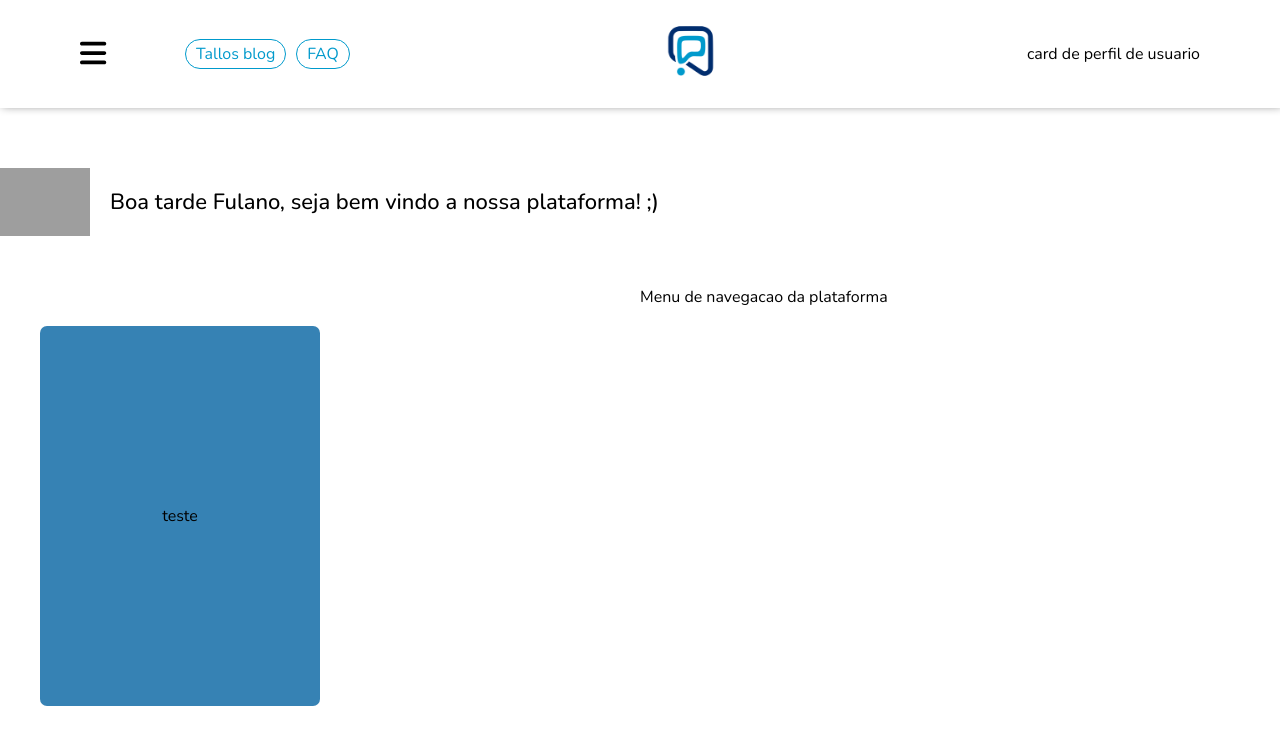
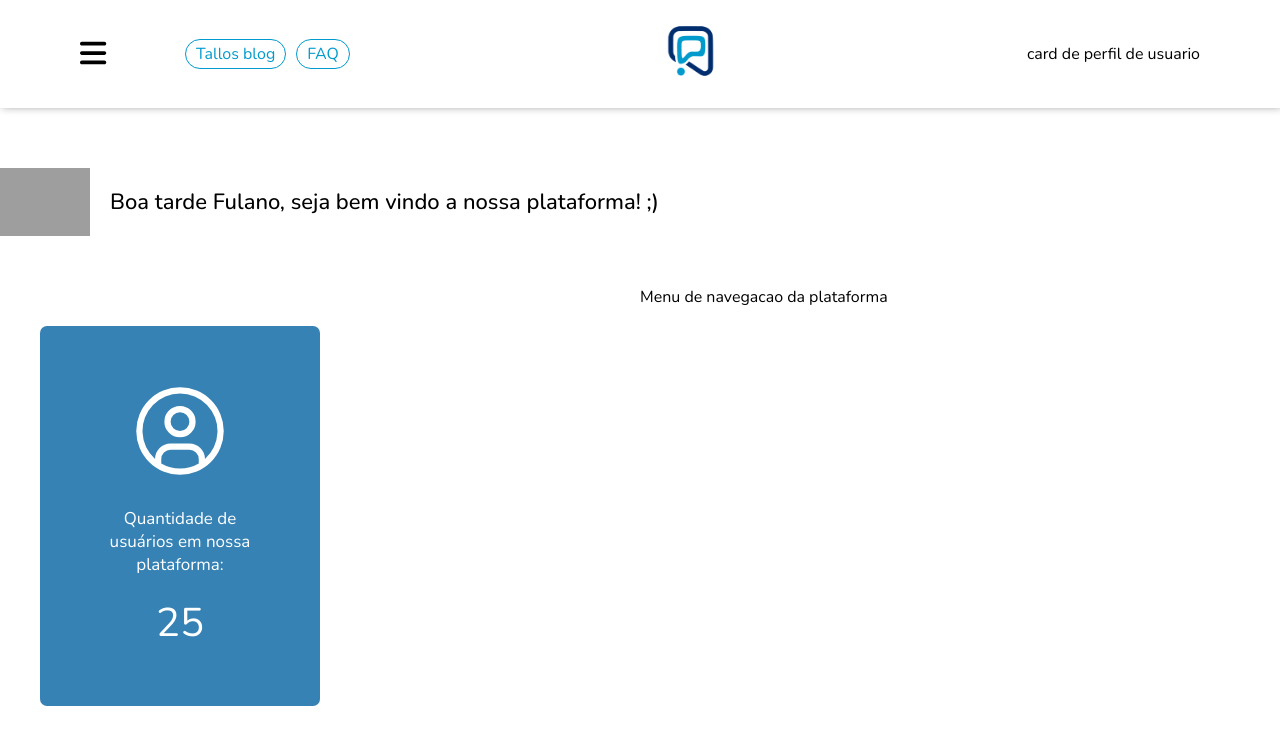
Before and after one commit to PauloHPMKT/app-tallos-frontend-vue, a Vue app: page /app/admin in a window 1280 px wide. Shown: the top 744 px of the page. Built offline with nearby package versions, Linux system fonts and the light colour scheme; grey boxes are pictures that could not be loaded.

Commit message:
estilizando card-dashboard

```diff
--- a/src/assets/sass/main.css
+++ b/src/assets/sass/main.css
@@ -65,6 +65,7 @@ a {
   width: 280px;
   height: 380px;
   border-radius: 7px;
+  color: #fff;
   display: -webkit-box;
   display: -ms-flexbox;
   display: flex;
@@ -75,4 +76,23 @@ a {
       -ms-flex-align: center;
           align-items: center;
 }
+
+.card_bashboard .content_card {
+  text-align: center;
+  padding: 30px 50px;
+}
+
+.card_bashboard .content_card svg {
+  font-size: 100px;
+  margin-bottom: 20px;
+}
+
+.card_bashboard .content_card p {
+  font-size: 17px;
+  margin-bottom: 20px;
+}
+
+.card_bashboard .content_card span {
+  font-size: 40px;
+}
 /*# sourceMappingURL=main.css.map */
--- a/src/assets/sass/partials/components/cards/_card-dashboard.scss
+++ b/src/assets/sass/partials/components/cards/_card-dashboard.scss
@@ -3,5 +3,25 @@
   width: 280px;
   height: 380px;
   border-radius: 7px;
+  color: #fff;
   @include align-elements(flex, center, center);
+
+  .content_card {
+    text-align: center;
+    padding: 30px 50px;
+
+    svg {
+      font-size: 100px;
+      margin-bottom: 20px;
+    }
+
+    p {
+      font-size: 17px;
+      margin-bottom: 20px;
+    }
+
+    span {
+      font-size: 40px;
+    }
+  }
 }
--- a/src/components/components-user/cards/CardDashboard.vue
+++ b/src/components/components-user/cards/CardDashboard.vue
@@ -1,15 +1,19 @@
 <template>
   <div class="card_bashboard">
-    <div>
-      teste
+    <div class="content_card">
+      <Icon icon="carbon:user-avatar" />
+      <p>Quantidade de usuários em nossa plataforma:</p>
+      <span>25</span>
     </div>
   </div>
 </template>
 
 <script lang="ts">
 import { defineComponent } from 'vue'
+import { Icon } from '@iconify/vue'
 
 export default defineComponent({
     name: 'CardDashboard',
+    components: { Icon },
 })
 </script>
```
Also changed, not shown: 1 other file (tests, documents, lock files or other folders).
